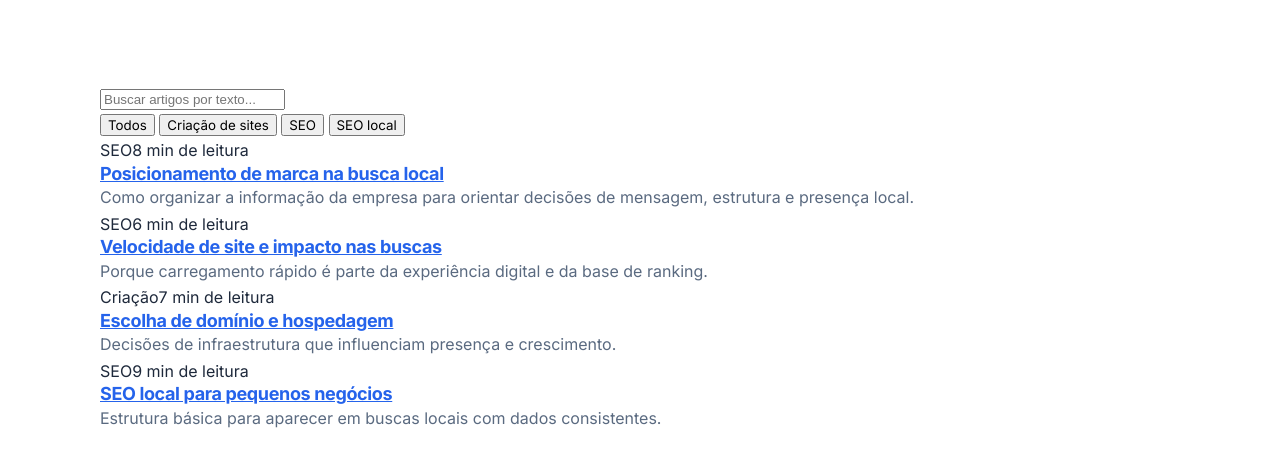
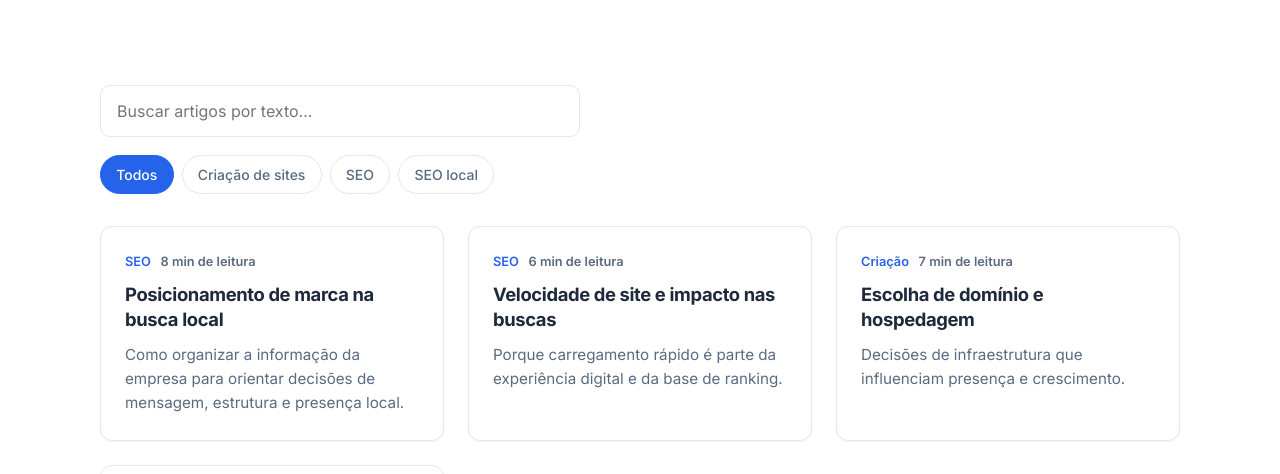
Before and after one commit to roldan-eng-software/roldan-eng-software, a plain HTML site: page blog/index.html in a window 1280 px wide. Both pictures are taken after a click on the button "Todos". Shown: the part 246-720 px from the top of the page. Drawn offline with Linux system fonts and the light colour scheme.

Commit message:
feat: print real do Morena Cafe e corrige filtros do blog/portfolio

```diff
--- a/css/styles.css
+++ b/css/styles.css
@@ -1557,3 +1557,160 @@ button {
 .artigo__conteudo strong {
   font-weight: 600;
 }
+
+/* ----------------------- Listagem do blog: busca, filtros e cards ----------------------- */
+.busca-blog {
+  max-width: 480px;
+  margin-bottom: 1.1rem;
+}
+
+.busca-blog input {
+  width: 100%;
+  padding: 0.75rem 1rem;
+  font: inherit;
+  color: var(--cor-texto);
+  background-color: var(--cor-fundo);
+  border: 1px solid var(--cor-borda);
+  border-radius: var(--raio);
+}
+
+.busca-blog input:focus {
+  outline: none;
+  border-color: var(--cor-primaria);
+  box-shadow: 0 0 0 3px var(--cor-suave);
+}
+
+/* Filtros de categoria (blog e portfólio compartilham o mesmo visual) */
+.filtros-blog,
+.filtros-portfolio {
+  display: flex;
+  flex-wrap: wrap;
+  gap: 0.5rem;
+  margin-bottom: 2rem;
+}
+
+.filtro-btn {
+  padding: 0.45rem 0.95rem;
+  font: inherit;
+  font-size: 0.875rem;
+  font-weight: 500;
+  color: var(--cor-texto-secundario);
+  background-color: var(--cor-fundo);
+  border: 1px solid var(--cor-borda);
+  border-radius: 999px;
+  cursor: pointer;
+  transition: color 0.2s ease, border-color 0.2s ease,
+    background-color 0.2s ease;
+}
+
+.filtro-btn:hover {
+  color: var(--cor-primaria);
+  border-color: var(--cor-primaria);
+}
+
+.filtro-btn.is-ativo {
+  color: #FFFFFF;
+  background-color: var(--cor-primaria);
+  border-color: var(--cor-primaria);
+}
+
+.grade-blog {
+  display: grid;
+  gap: 1.5rem;
+}
+
+.card-artigo {
+  display: grid;
+  align-content: start;
+  gap: 0.6rem;
+  padding: 1.5rem;
+  background-color: var(--cor-fundo);
+  border: 1px solid var(--cor-borda);
+  border-radius: var(--raio-grande);
+  box-shadow: var(--sombra-suave);
+  transition: box-shadow 0.25s ease, transform 0.25s ease;
+}
+
+.card-artigo:hover {
+  transform: translateY(-3px);
+  box-shadow: var(--sombra-media);
+}
+
+.card-artigo__meta {
+  display: flex;
+  gap: 0.6rem;
+  font-size: 0.8rem;
+  font-weight: 600;
+  color: var(--cor-texto-secundario);
+}
+
+.card-artigo__meta span:first-child {
+  color: var(--cor-primaria);
+}
+
+.card-artigo h3 {
+  font-size: 1.15rem;
+  line-height: 1.4;
+}
+
+.card-artigo__link {
+  color: var(--cor-texto);
+  text-decoration: none;
+}
+
+.card-artigo__link:hover {
+  color: var(--cor-primaria);
+}
+
+.card-artigo p {
+  font-size: 0.95rem;
+  line-height: 1.6;
+  color: var(--cor-texto-secundario);
+}
+
+/* ----------------------- Cards da página de portfólio ----------------------- */
+.card-projeto {
+  display: grid;
+  background-color: var(--cor-fundo);
+  border: 1px solid var(--cor-borda);
+  border-radius: var(--raio-grande);
+  overflow: hidden;
+  box-shadow: var(--sombra-suave);
+  transition: box-shadow 0.25s ease, transform 0.25s ease;
+}
+
+.card-projeto:hover {
+  transform: translateY(-4px);
+  box-shadow: var(--sombra-media);
+}
+
+.card-projeto__corpo {
+  padding: 1.35rem 1.5rem 1.5rem;
+}
+
+.card-projeto__categoria {
+  display: inline-block;
+  margin-bottom: 0.5rem;
+  font-size: 0.8rem;
+  font-weight: 600;
+  color: var(--cor-primaria);
+}
+
+.card-projeto__corpo h3 {
+  margin-bottom: 0.6rem;
+}
+
+.card-projeto__corpo p {
+  font-size: 0.95rem;
+  line-height: 1.6;
+  color: var(--cor-texto-secundario);
+}
+
+.card-projeto .projeto__link {
+  margin-top: 0.9rem;
+}
+
+/* Item oculto pelo filtro de categoria ou pela busca do blog */
+.is-oculto {
+  display: none !important;
+}
--- a/js/main.js
+++ b/js/main.js
@@ -451,56 +451,55 @@
     window.addEventListener("scroll", atualizar, { passive: true });
   }
 
-  /* ----------------------- Filtros do portfólio ----------------------- */
+  /* ----------------------- Filtros de categoria e busca ----------------------- */
 
-  function iniciarFiltrosPortfolio() {
+  // Liga os botões de categoria à lista de itens da página (.card-projeto no
+  // portfólio ou .card-artigo no blog), combinando o filtro ativo com o termo
+  // de busca quando o campo de busca existe.
+  function iniciarFiltrosCategoria() {
     const botoes = document.querySelectorAll(".filtro-btn[data-filtro]");
-    const projetos = document.querySelectorAll(".card-projeto[data-categoria]");
-    if (!botoes.length || !projetos.length) return;
+    const itens = document.querySelectorAll(
+      ".card-projeto[data-categoria], .card-artigo[data-categoria]"
+    );
+    if (!botoes.length || !itens.length) return;
+
+    const campoBusca = document.getElementById("busca-blog");
+
+    // Mostra ou esconde cada item conforme a categoria ativa e o termo de busca.
+    const atualizar = function () {
+      const botaoAtivo = document.querySelector(".filtro-btn.is-ativo");
+      const filtro = botaoAtivo
+        ? botaoAtivo.getAttribute("data-filtro")
+        : "todos";
+      const termo = campoBusca ? campoBusca.value.toLowerCase().trim() : "";
+
+      itens.forEach(function (item) {
+        const categoria = item.getAttribute("data-categoria");
+        const texto = (
+          item.getAttribute("data-busca") || item.textContent
+        ).toLowerCase();
+        const combinaCategoria = filtro === "todos" || categoria === filtro;
+        const combinaBusca = termo === "" || texto.includes(termo);
+        item.classList.toggle(
+          "is-oculto",
+          !(combinaCategoria && combinaBusca)
+        );
+      });
+    };
 
     botoes.forEach(function (botao) {
       botao.addEventListener("click", function () {
-        const filtro = botao.getAttribute("data-filtro");
-        botoes.forEach(function (b) {
-          b.classList.remove("is-ativo");
+        botoes.forEach(function (outro) {
+          outro.classList.remove("is-ativo");
         });
         botao.classList.add("is-ativo");
-
-        projetos.forEach(function (projeto) {
-          const categoria = projeto.getAttribute("data-categoria");
-          if (filtro === "todos" || categoria === filtro) {
-            projeto.classList.remove("is-oculto");
-          } else {
-            projeto.classList.add("is-oculto");
-          }
-        });
+        atualizar();
       });
     });
-  }
 
-  /* ----------------------- Busca e paginação do blog ----------------------- */
-
-  function iniciarBuscaBlog() {
-    const busca = document.getElementById("busca-blog");
-    const itens = document.querySelectorAll(".card-artigo[data-busca]");
-    if (!busca || !itens.length) return;
-
-    busca.addEventListener("input", function () {
-      const termo = busca.value.toLowerCase().trim();
-      itens.forEach(function (item) {
-        const texto = item.getAttribute("data-busca") || item.textContent.toLowerCase();
-        if (termo === "" || texto.includes(termo)) {
-          item.style.display = "grid";
-        } else {
-          item.style.display = "none";
-        }
-      });
-    });
-  }
-
-  function iniciarPaginacaoBlog() {
-    const paginacao = document.querySelector(".paginacao");
-    if (!paginacao) return;
+    if (campoBusca) {
+      campoBusca.addEventListener("input", atualizar);
+    }
   }
 
   /* ----------------------- Índice automático do artigo ----------------------- */
@@ -541,9 +540,7 @@
     iniciarAcordeao();
     iniciarNavegacaoAtiva();
     iniciarFormulario();
-    iniciarFiltrosPortfolio();
-    iniciarBuscaBlog();
-    iniciarPaginacaoBlog();
+    iniciarFiltrosCategoria();
     iniciarIndiceArtigo();
   }
 
```
Also changed, not shown: index.html (+2 -2 lines), portfolio/index.html (+2 -2 lines), assets/caso-morena-cafe.jpg (added).
